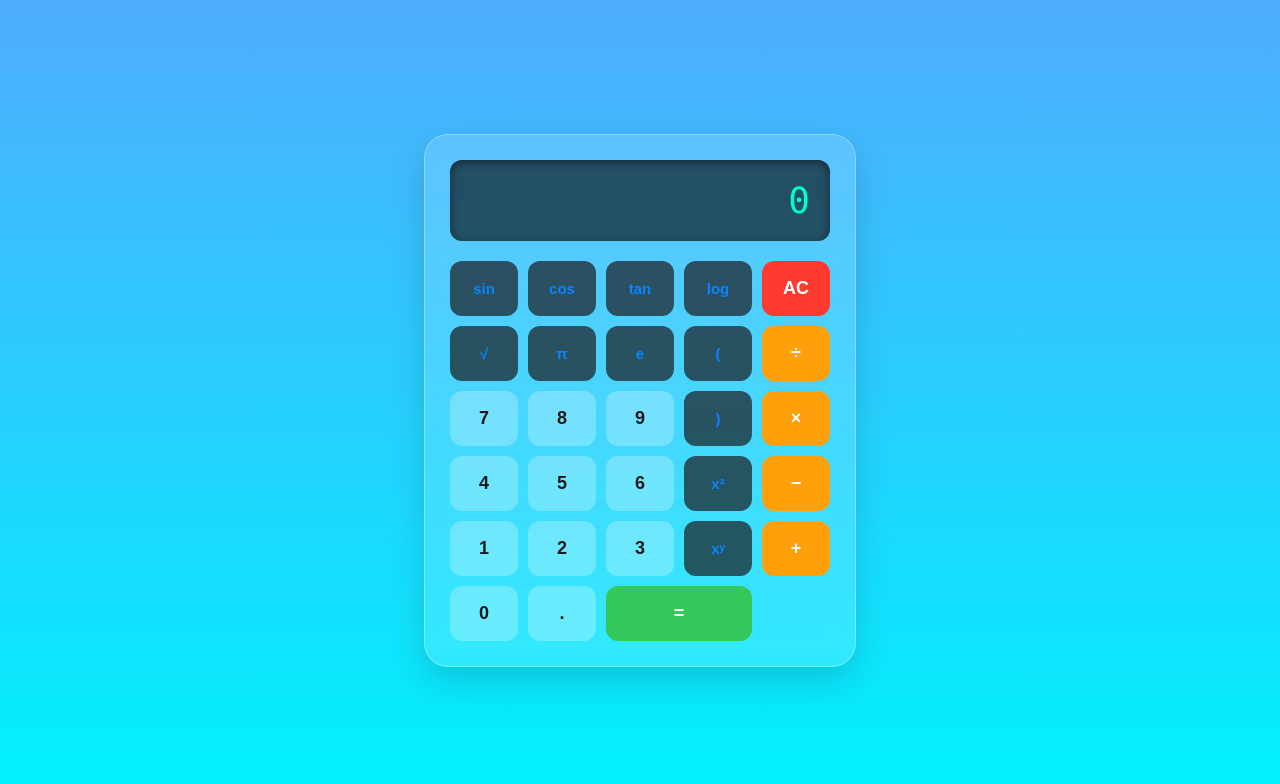
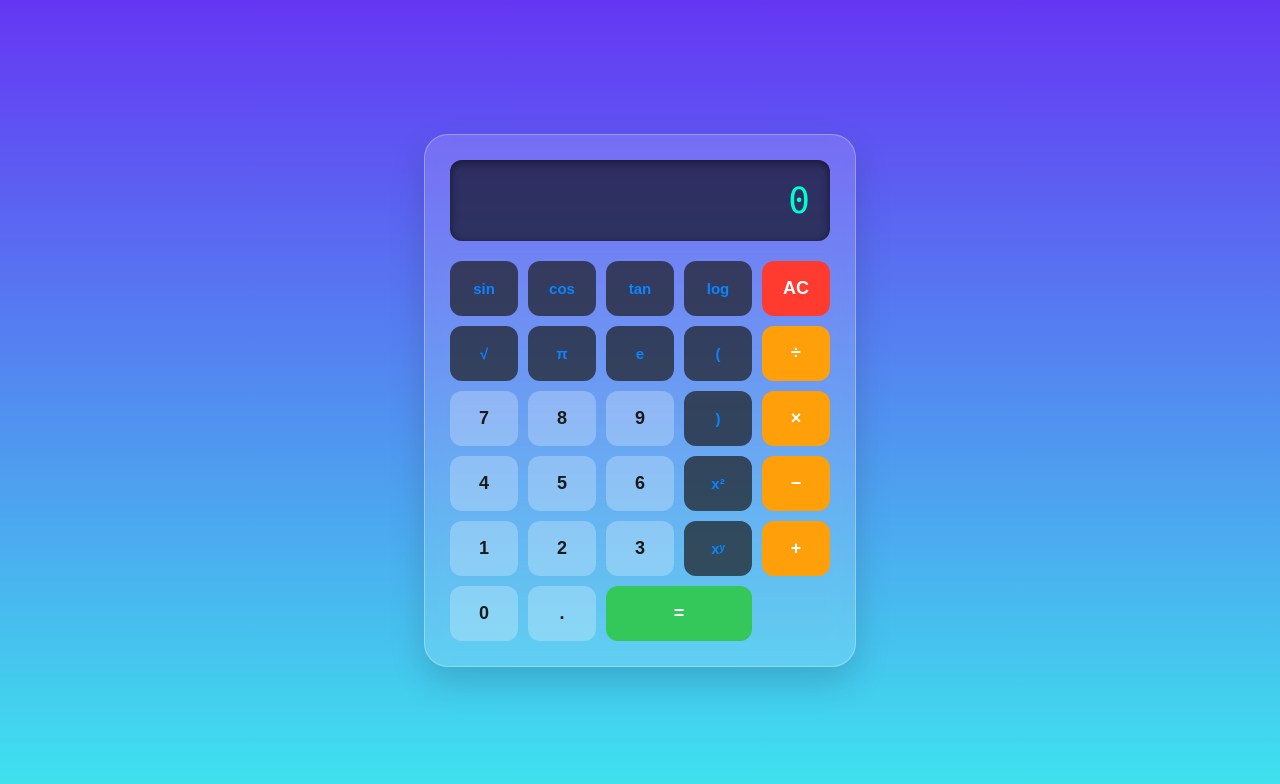
Before and after one commit to lemeshevmikolay/kalka, a website: page public/index.html in a window 1280 px wide. Drawn offline with Linux system fonts and the light colour scheme.

Commit message:
test_update

```diff
--- a/public/style.css
+++ b/public/style.css
@@ -1,5 +1,5 @@
 body {
-    background: linear-gradient(180deg, #4facfe 0%, #00f2fe 100%);
+    background: linear-gradient(180deg, #6536f3 0%, #3ee5ee 100%);
     display: flex;
     justify-content: center;
     align-items: center;
```
